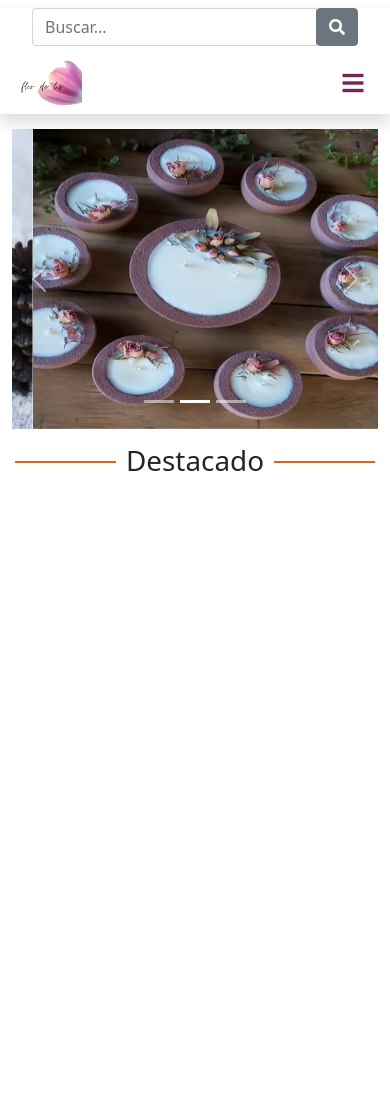
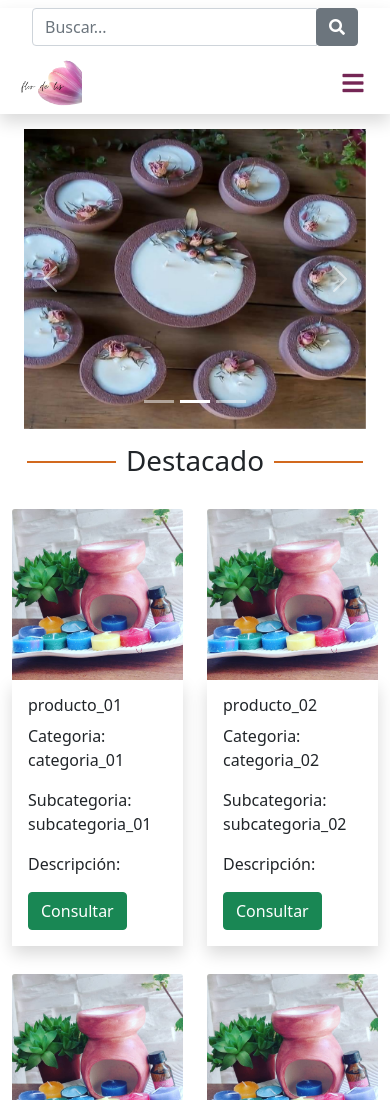
Before and after one commit to MendietaSergio/Flor_de_Lis, a React (Create React App) app: page / in a window 390 px wide. Shown: the top 1100 px of the page. Before the commit the page ends 844 px from the top, so only its background shows below. Built offline with nearby package versions, Linux system fonts and the light colour scheme.

Commit message:
Añade 'mocks,pages,Card, Title,' cambios en 'header,search'

```diff
--- a/src/App.js
+++ b/src/App.js
@@ -1,17 +1,29 @@
 import React from "react";
-import { BrowserRouter } from "react-router-dom";
+import { BrowserRouter, Route, Switch } from "react-router-dom";
 import { Header } from "./components/Header/Header";
-import Carousel  from "./components/Carousel/Carousel";
+import Home from "./pages/Home";
+import Products from "./pages/Products"
+import Contact from "./pages/Contact"
 import 'bootstrap/dist/css/bootstrap.min.css'
-import { Title } from "./components/Title/Title";
 
 
 function App() {
   return (
     <BrowserRouter>
       <Header/>
-      <Carousel/>
-      <Title text="Destacado"/>
+      <div className="container">
+      <Switch>
+        <Route path="/" exact>
+          <Home/>
+        </Route>
+        <Route path="/Productos" exact>
+          <Products/>
+        </Route>
+        <Route path="/Contacto" exact>
+          <Contact/>
+        </Route>
+      </Switch>
+      </div>
     </BrowserRouter>
 
   );
--- /dev/null
+++ b/src/components/Card/Card.css
@@ -0,0 +1,4 @@
+.card_produts{
+    width: 250px !important;
+    height: 500px !important;
+}
--- /dev/null
+++ b/src/components/Card/Card.jsx
@@ -0,0 +1,33 @@
+import React from "react";
+import Button from "../Button/Button";
+import Producto_01 from "../../images/Products/img_productos_01.jpg"
+import "./Card.css";
+const Card = ({ product }) => {
+  const pruebaCard = () => {
+    console.log("Prueba desde Card: ");
+    // console.log(product);
+  };
+  pruebaCard();
+  return (
+    <div className="col-6 col-md-4 col-lg-4 mb-1 h-100 my-4">
+        <img
+        className="card-img-top" src={Producto_01}
+          title={product.img}
+        />
+      <div className="card-body shadow">
+        <h6 className="card-title">{product.name}</h6>
+        <p className="card-text">Categoria: {product.category}</p>
+        <p className="card-text">Subcategoria: {product.subCategory}</p>
+        <p className="card-text">Descripción: {product.descrition}</p>
+        <div className="d-flex justify-content-between">
+          <Button
+            className="btn btn-success"
+            to="https://web.whatsapp.com.ar"
+            text="Consultar"
+          ></Button>
+        </div>
+      </div>
+    </div>
+  );
+};
+export default Card;
--- a/src/components/Header/Header.jsx
+++ b/src/components/Header/Header.jsx
@@ -29,7 +29,7 @@ export const Header = () => {
                                 <Link to="/" onClick={closeNav}>Inicio</Link>
                                 <Link to="/productos" >Productos</Link>
                                 <Link to="/contacto" onClick={closeNav}>Contacto</Link>
-                                <Search className="buscador_header"/>
+                                <Search className="buscador_header" to="/productos"/>
                             </>
                         </nav>
                     </div>
--- a/src/components/Search/Search.jsx
+++ b/src/components/Search/Search.jsx
@@ -3,11 +3,11 @@ const Search = ({className=""}) => {
     return (
         <>
             <div className={`row justify-content-center ${className}`}>
-                <form className="">
+                <form to="/productos" className="">
                     <div className="input-group ">
                         <input className="form-control" type="search" placeholder="Buscar..." />
                         <div className="input-group-append">
-                            <button className="btn btn-secondary "><i className="fas fa-search"></i></button>
+                            <button type="submit" className="btn btn-secondary"><i className="fas fa-search"></i></button>
                         </div>
                     </div>
                 </form>
--- a/src/components/Title/Title.jsx
+++ b/src/components/Title/Title.jsx
@@ -1,6 +1,7 @@
+import React from 'react'
 import './Title.css'
 
-export const Title = ({ text = "" }) => {
+const Title = ({ text = "" }) => {
     return (
         <>
             <div className="row">
@@ -13,3 +14,5 @@ export const Title = ({ text = "" }) => {
         </>
     )
 }
+
+export default Title;
--- /dev/null
+++ b/src/mocks/products.js
@@ -0,0 +1,49 @@
+const products = [
+    {
+        id:1,
+        name:"producto_01",
+        description:"descripcion_01",
+        discount:"descuento_01",
+        category:"categoria_01",
+        subCategory:"subcategoria_01",
+        img:"img_productos_01.jpg"
+    },
+    {
+        id:2,
+        name:"producto_02",
+        description:"descripcion_02",
+        discount:"descuento_02",
+        category:"categoria_02",
+        subCategory:"subcategoria_02",
+        img:"img_productos_01.jpg"
+    },
+    {
+        id:3,
+        name:"producto_03",
+        description:"descripcion_03",
+        discount:"descuento_03",
+        category:"categoria_03",
+        subCategory:"subcategoria_03",
+        img:"img_productos_01.jpg"
+    },
+    {
+        id:4,
+        name:"producto_04",
+        description:"descripcion_04",
+        discount:"descuento_04",
+        category:"categoria_04",
+        subCategory:"subcategoria_04",
+        img:"img_productos_01.jpg"
+    },
+    {
+        id:5,
+        name:"producto_05",
+        description:"descripcion_05",
+        discount:"descuento_05",
+        category:"categoria_05",
+        subCategory:"subcategoria_05",
+        img:"img_productos_01.jpg"
+    },
+]
+
+export default products;
--- /dev/null
+++ b/src/pages/Contact.js
@@ -0,0 +1,9 @@
+const Contact =() =>{
+    return (
+        <>
+        <h1>Contacto</h1>
+        </>
+    )
+}
+
+export default Contact;
--- /dev/null
+++ b/src/pages/Home.js
@@ -0,0 +1,28 @@
+import React from "react";
+import { useState, useEffect } from "react";
+import Card from "../components/Card/Card";
+import Carousel from "../components/Carousel/Carousel";
+import Title from "../components/Title/Title";
+import Products from "../mocks/products";
+
+const Home = () => {
+  // const [product, setProduct ] = useState([]);
+  // const [refresh, setRefresh ] = useState(true);
+  const prueba = () => {
+    console.log(Products);
+  };
+  prueba();
+  return (
+    <>
+      <Carousel />
+      <Title text="Destacado" />
+      <section className="row">
+        {/* <Card Products={Products}/> */}
+        {Products.map((product) => (
+          <Card product={product} key={product.id} />
+        ))}
+      </section>
+    </>
+  );
+};
+export default Home;
--- /dev/null
+++ b/src/pages/Products.js
@@ -0,0 +1,9 @@
+const Products = () =>{
+    return (
+        <>
+        <h1>Productos</h1>
+        </>
+    )
+}
+
+export default Products;
```
Also changed, not shown: src/images/Products/img_productos_01.jpg (added).
